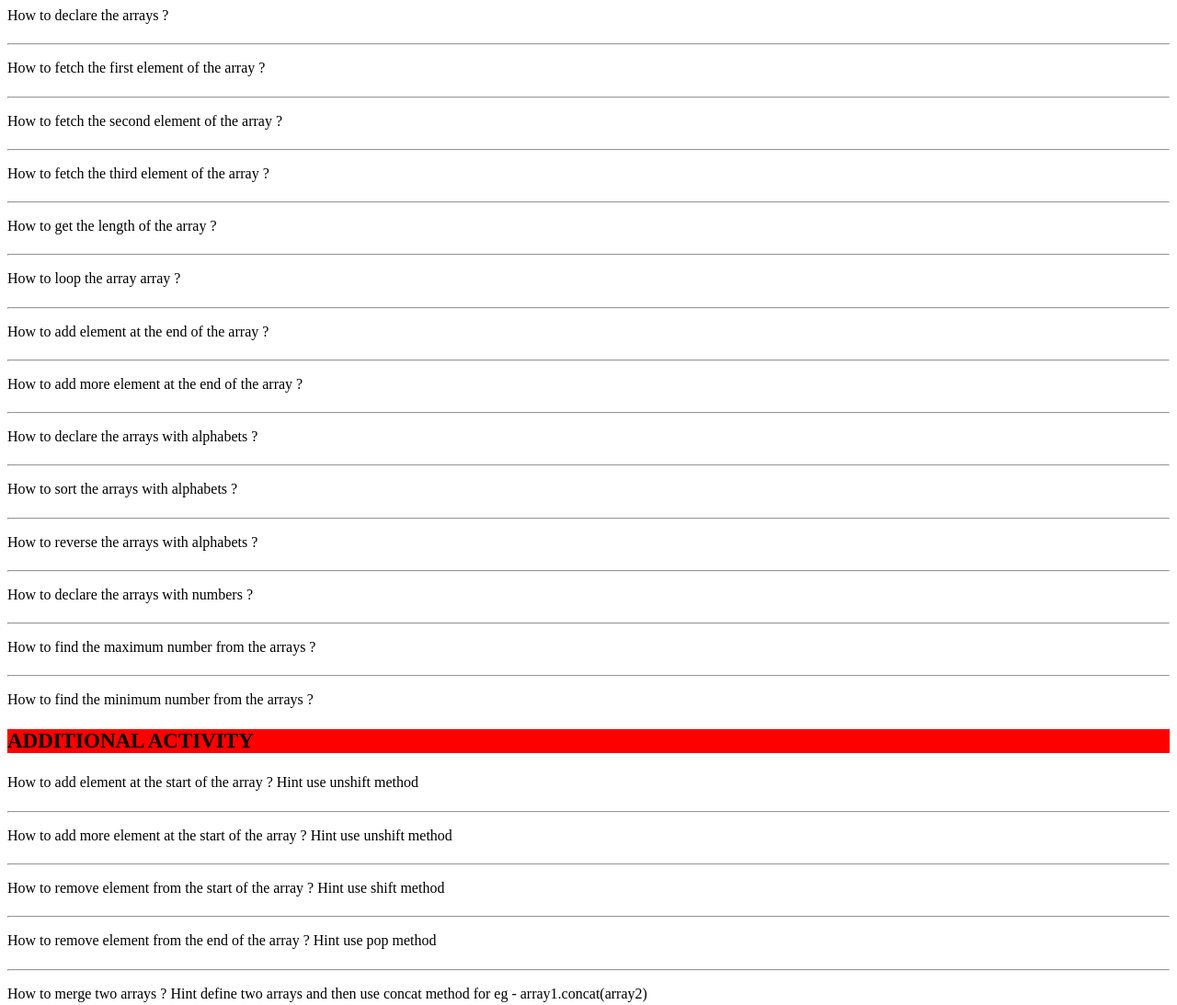
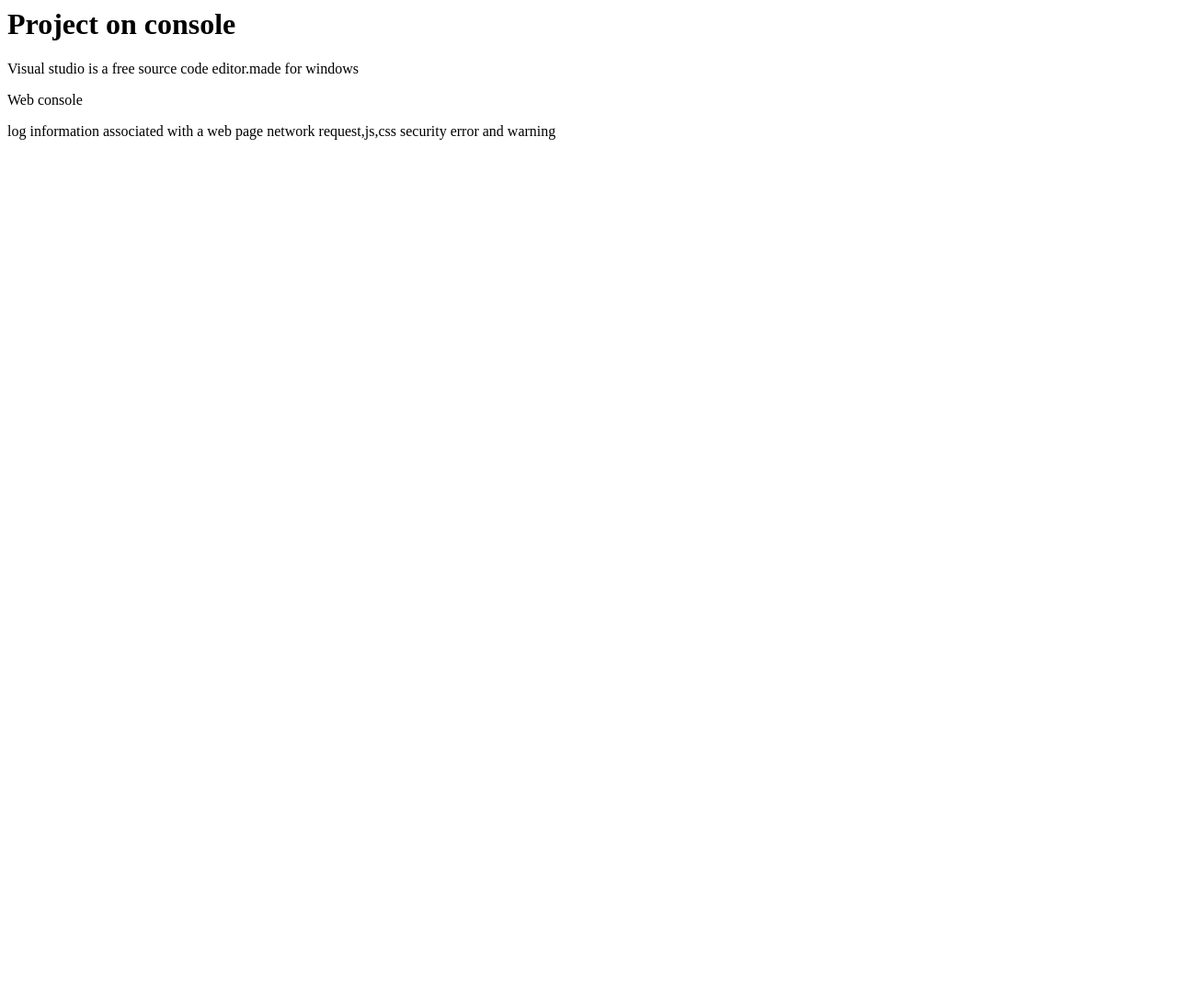
Before and after one commit to syed2008/project-77, a plain HTML site: page index.html in a window 1280 px wide. Shown: the whole page at 92% size. After the commit the page ends 800 px from the top, so only its background shows below. Drawn offline with Linux system fonts and the light colour scheme.

Commit message:
Add files via upload

```diff
--- a/index.html
+++ b/index.html
@@ -1,167 +1,31 @@
 <html>
-    <p>
-        How to declare the arrays ?
-        <h4 id="declaration_of_arrays">
-        </h4>
-    </p>
-<hr>
-    <p>
-        How to fetch the first element of the array ?
-        <h4 id="access_first_element">
-        </h4>
-    </p>
-<hr>
-    <p>
-        How to fetch the second element of the array ?
-        <h4 id="access_second_element">
-        </h4>
-    </p>
-<hr>
-    <p>
-        How to fetch the third element of the array ?
-        <h4 id="access_third_element">
-        </h4>
-    </p>
-<hr>
-    <p>
-        How to get the length of the array ?
-        <h4 id="display_length_of_array">
-        </h4>
-    </p>
-<hr>
-    <p>
-        How to loop the array array ?
-        <h4 id="loop_the_array">
-        </h4>
-    </p>
-<hr>
-    <p>
-        How to add element at the end of the array ?
-        <h4 id="add_element_at_the_end_of_array">
-        </h4>
-    </p>
-<hr>
-    <p>
-        How to add more element at the end of the array ?
-        <h4 id="add_more_element_at_the_end_of_array">
-        </h4>
-    </p>
-<hr>
-    <p>
-        How to declare the arrays with alphabets ?
-        <h4 id="display_alphabets_array">
-        </h4>
-    </p>
-<hr>
-    <p>
-        How to sort the arrays with alphabets ?
-        <h4 id="display_sorted_alphabets_array">
-        </h4>
-    </p>
-<hr>
-    <p>
-        How to reverse the arrays with alphabets ?
-        <h4 id="display_reverse_array">
-        </h4>
-    </p>
-<hr>
-    <p>
-        How to declare the arrays with numbers ?
-        <h4 id="display_number_array">
-        </h4>
-    </p>
-<hr>
-    <p>
-        How to find the maximum number from the arrays ?
-        <h4 id="display_maximum_number">
-        </h4>
-    </p>
-<hr>
-    <p>
-        How to find the minimum number from the arrays ?
-        <h4 id="display_minimum_number">
-        </h4>
-    </p>
+ <head>
+     <title>
+         Console web app
+     </title>
+ </head>
+ <body>
+     <h1>Project on console</h1>
+     <p>Visual studio is a free source code editor.made for windows</p>
+     <p>Web console</p>
+     log information associated with a web page network request,js,css security error and warning
+     <script> console.log("my frist console project");
+     var first_name="my name is dayam";
+     console.log(first_name);
+var a= 10;
+     var b= 5;
 
-    <h3 style="background-color: red; font-size: 23px;">
-        ADDITIONAL ACTIVITY
-    </h3>
-    <p>
-        How to add element at the start of the array ? Hint use unshift method
-        <h4 id="add_element_at_the_start_of_array">
-        </h4>
-    </p>
-<hr>
-    <p>
-        How to add more element at the start of the array ? Hint use unshift method
-        <h4 id="add_more_element_at_the_start_of_array">
-        </h4>
-    </p>
-<hr>
-    <p>
-        How to remove element from the start of the array ? Hint use shift method
-        <h4 id="remove_element_from_start_of_array">
-        </h4>
-    </p>
-<hr>
-    <p>
-        How to remove element from the end of the array ? Hint use pop method
-        <h4 id="remove_element_from_end_of_array">
-        </h4>
-    </p>
-<hr>
-    <p>
-        How to merge two arrays ? Hint define two arrays and then use concat method for eg - array1.concat(array2)
-        <h4 id="merge_two_arrays">
-        </h4>
-    </p>
+     var add = a + b
+     console.log(add)
 
-<script>
+     var sub = a - b
+     console.log(sub)
 
-    //How to declare the arrays ? the id to be refer for innerHTML is declaration_of_arrays
+     var multiple = a * b
+     console.log(multiple)
 
-    //How to fetch the first element of the array ? the id to be refer for innerHTML is access_first_element
-
-    //How to fetch the second element of the array ? the id to be refer for innerHTML is access_second_element
-
-    //How to fetch the third element of the array ? the id to be refer for innerHTML is access_third_element
-
-    //How to get the length of the array ? the id to be refer for innerHTML is display_length_of_array
-
-    //How to loop the array ? the id to be refer for innerHTML is loop_the_array
-
-    //adding element at the end of the array using push method
-    //How to add element at the end of the array ? the id to be refer for innerHTML is add_element_at_the_end_of_array
-
-    //How to more elements at the end of the array ? the id to be refer for innerHTML is add_more_element_at_the_end_of_array
-
-    //How to declare array with alphabets ? the id to be refer for innerHTML is display_alphabets_array
-
-    //How to sort array with alphabets ? the id to be refer for innerHTML is display_sorted_alphabets_array
-
-    //How to reverse the array ? the id to be refer for innerHTML is display_reverse_array
-
-    //How to declare array with numbers ? the id to be refer for innerHTML is display_number_array
-
-    //How to find the maximum number from the array with numbers ? the id to be refer for innerHTML is display_maximum_number
-
-    //How to find the minimum number from the array with numbers ? the id to be refer for innerHTML is display_minimum_number
-
-    console.log("ADDITIONAL ACTIVITY");
-
-    //Use unshift method to add element at the start of the array . the id to be refer for innerHTML is add_element_at_the_start_of_array
-
-    //Use unshift method to add more elements at the start of the array . the id to be refer for innerHTML is add_more_element_at_the_start_of_array
-
-    //Use shift method to remove elements from the start of the array . the id to be refer for innerHTML is remove_element_from_start_of_array
-
-    //Use pop method to remove elements from the end of the array . the id to be refer for innerHTML is remove_element_from_end_of_array
-
-    //How declare array with first world country ?
-
-    //How declare array with second world country ?
-
-    //use concat method to merge two arrays . the id to be refer for innerHTML is merge_two_arrays
-
-</script>
+     var division = a / b
+     console.log(division)
+     </script>
+     </body>
 </html>
```
